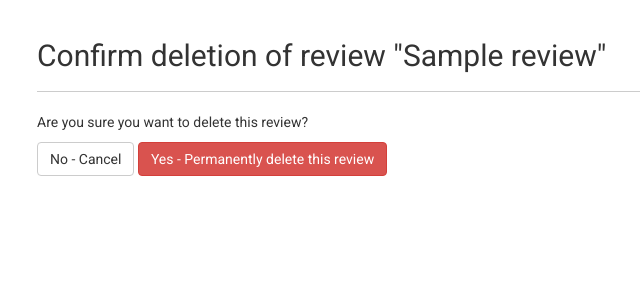
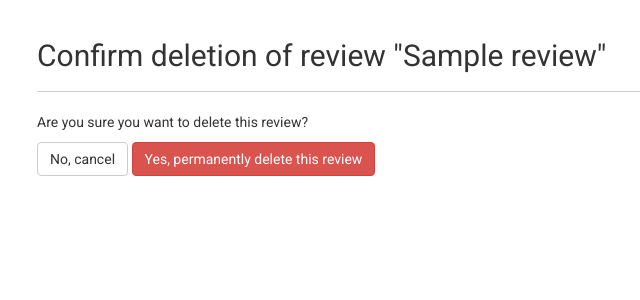
Before and after one commit to iliawnek/SystematicReview, a Django app: page /reviews/1/delete in a window 1280 px wide. Shown: the part 81-381 px from the top of the page, without its empty margins (33-673 px from the left). Run offline with Django 3.2, Linux system fonts and the light colour scheme; a user stored in the database is signed in; tables that the repository leaves empty hold one stand-in row (values such as "Sample post"); parts of the project's set-up code (start-up, migrations or seed data) failed here and were passed over; some libraries are stand-ins or nearby versions.

Commit message:
Use commas instead of hyphens

```diff
--- a/templates/sysrev/review_confirm_delete.html
+++ b/templates/sysrev/review_confirm_delete.html
@@ -12,7 +12,7 @@
   <form action="" method="post">
     {% csrf_token %}
     <p>Are you sure you want to delete this review?</p>
-    <a href="{{ object.get_absolute_url }}" class="btn btn-default">No - Cancel</a>
-    <input type="submit" value="Yes - Permanently delete this review" class="btn btn-danger"/>
+    <a href="{{ object.get_absolute_url }}" class="btn btn-default">No, cancel</a>
+    <input type="submit" value="Yes, permanently delete this review" class="btn btn-danger"/>
   </form>
 {% endblock %}
```
